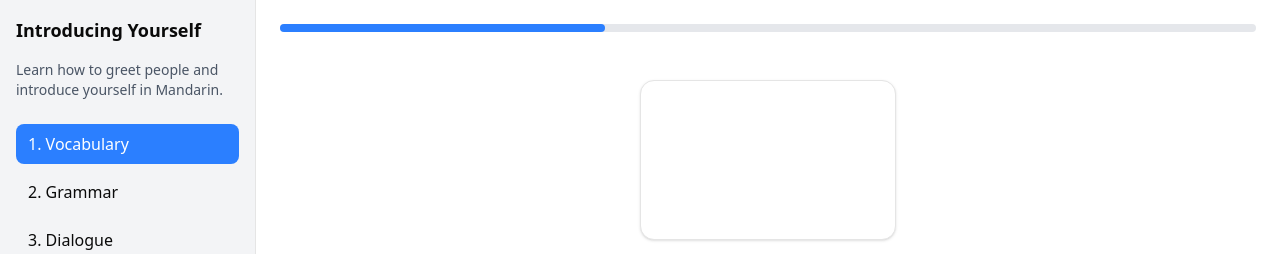
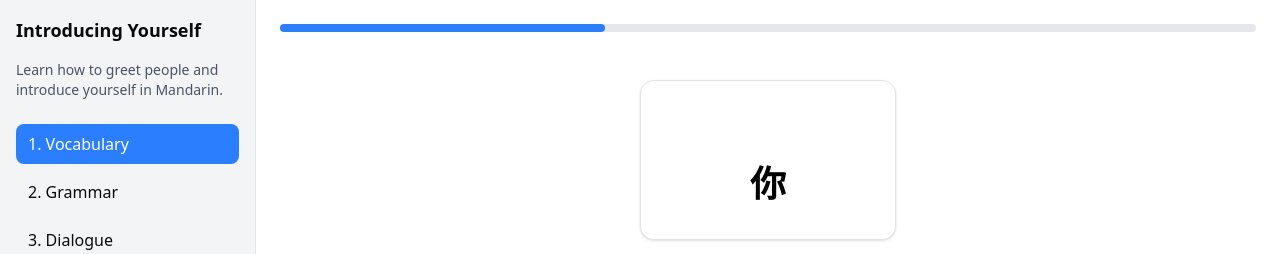
Before and after one commit to vtamprateep/language-speech-practice, a Next.js app in the folder frontend/: page /lessons/introducing-yourself in a window 1280 px wide. Shown: the top 254 px of the page. Built offline with nearby package versions, Linux system fonts and the light colour scheme; no server answers.

Commit message:
update lesson data structure boiler

```diff
--- a/frontend/src/data/lessons.ts
+++ b/frontend/src/data/lessons.ts
@@ -1,4 +1,4 @@
-import { VocabularyItem } from "./vocabulary";
+import { Vocabulary } from "./vocabulary";
 import { GrammarRule } from "./grammar";
 import { DialogueTurn } from "./scenarios";
 
@@ -7,7 +7,7 @@ export interface LessonModule {
     id: string;
     title: string;
     description: string;
-    vocabulary: VocabularyItem[];
+    vocabulary: Vocabulary[];
     grammar: GrammarRule[];
     dialogue: DialogueTurn[];
     scenarioId?: string;
@@ -26,135 +26,72 @@ export const introducingYourselfLesson: LessonModule = {
     id: "lesson-1",
     title: "Introducing Yourself",
     description: "Learn how to greet people and introduce yourself in Mandarin.",
-    vocabulary: [  // TODO: Each vocabulary should reference an ID, so we don't duplicate it
+    vocabulary: [
         {
-            simplified: "你",
-            radical: "亻",
-            level: ["HSK1"],
-            frequency: 5,
-            pos: ["pronoun"],
-            forms: [
-                {
-                    traditional: "你",
-                    transcriptions: {
+            topic: null,
+            vocabulary: "你",
             pinyin: "nǐ",
-                        bopomofo: "ㄋㄧˇ",
-                    },
-                    meanings: ["you"],
-                    classifiers: []
-                }
-            ]
+            partOfSpeech: "pronoun",
+            level: 1,
+            topicEnglish: null,
+            vocabularyEnglish: "you"
         },
         {
-            simplified: "我",
-            radical: "戈",
-            level: ["HSK1"],
-            frequency: 1,
-            pos: ["pronoun"],
-            forms: [
-                {
-                    traditional: "我",
-                    transcriptions: {
+            topic: null,
+            vocabulary: "我",
             pinyin: "wǒ",
-                        bopomofo: "ㄨㄛˇ",
-                    },
-                    meanings: ["I", "me"],
-                    classifiers: []
-                }
-            ]
+            partOfSpeech: "pronoun",
+            level: 1,
+            topicEnglish: null,
+            vocabularyEnglish: "I, me"
         },
         {
-            simplified: "他",
-            radical: "亻",
-            level: ["HSK1"],
-            frequency: 3,
-            pos: ["pronoun"],
-            forms: [
-                {
-                    traditional: "他",
-                    transcriptions: {
+            topic: null,
+            vocabulary: "他",
             pinyin: "tā",
-                        bopomofo: "ㄊㄚ",
-                    },
-                    meanings: ["he", "him"],
-                    classifiers: []
-                }
-            ]
+            partOfSpeech: "pronoun",
+            level: 1,
+            topicEnglish: null,
+            vocabularyEnglish: "he, him"
         },
         {
-            simplified: "她",
-            radical: "女",
-            level: ["HSK1"],
-            frequency: 4,
-            pos: ["pronoun"],
-            forms: [
-                {
-                    traditional: "她",
-                    transcriptions: {
+            topic: null,
+            vocabulary: "她",
             pinyin: "tā",
-                        bopomofo: "ㄊㄚ",
-                    },
-                    meanings: ["she", "her"],
-                    classifiers: []
-                }
-            ]
+            partOfSpeech: "pronoun",
+            level: 1,
+            topicEnglish: null,
+            vocabularyEnglish: "she, her"
         },
         {
-            simplified: "我们",
-            radical: "亻",
-            level: ["HSK1"],
-            frequency: 6,
-            pos: ["pronoun"],
-            forms: [
-                {
-                    traditional: "我們",
-                    transcriptions: {
+            topic: null,
+            vocabulary: "我们",
             pinyin: "wǒmen",
-                        bopomofo: "ㄨㄛˇ ㄇㄣ˙",
-                    },
-                    meanings: ["we", "us"],
-                    classifiers: []
-                }
-            ]
+            partOfSpeech: "pronoun",
+            level: 1,
+            topicEnglish: null,
+            vocabularyEnglish: "we, us"
         },
         {
-            simplified: "他们",
-            radical: "亻",
-            level: ["HSK1"],
-            frequency: 7,
-            pos: ["pronoun"],
-            forms: [
-                {
-                    traditional: "他們",
-                    transcriptions: {
+            topic: null,
+            vocabulary: "他们",
             pinyin: "tāmen",
-                        bopomofo: "ㄊㄚ ㄇㄣ˙",
-                    },
-                    meanings: ["they", "them (male or mixed)"],
-                    classifiers: []
-                }
-            ]
+            partOfSpeech: "pronoun",
+            level: 1,
+            topicEnglish: null,
+            vocabularyEnglish: "they, them (male or mixed)"
         },
         {
-            simplified: "她们",
-            radical: "女",
-            level: ["HSK1"],
-            frequency: 8,
-            pos: ["pronoun"],
-            forms: [
-                {
-                    traditional: "她們",
-                    transcriptions: {
+            topic: null,
+            vocabulary: "她们",
             pinyin: "tāmen",
-                        bopomofo: "ㄊㄚ ㄇㄣ˙",
-                    },
-                    meanings: ["they", "them (female)"],
-                    classifiers: []
-                }
-            ]
+            partOfSpeech: "pronoun",
+            level: 1,
+            topicEnglish: null,
+            vocabularyEnglish: "they, them (female)"
         }
     ],
-    grammar: [  // TODO: Deduplicate entries by referencing ID
+    grammar: [
         {
             id: "grammar-1",
             title: "Using 是 to identify",
@@ -163,7 +100,7 @@ export const introducingYourselfLesson: LessonModule = {
             practice: ["我是___。", "你是___吗？"]
         }
     ],
-    dialogue: [  // TODO: Deduplicate entries by referencing ID
+    dialogue: [
         {
             turn: 1,
             speaker: "Other Person",
```
Lines whose indentation alone changed are shown as unchanged.
